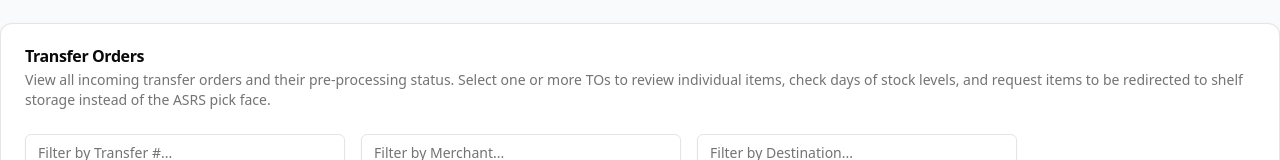
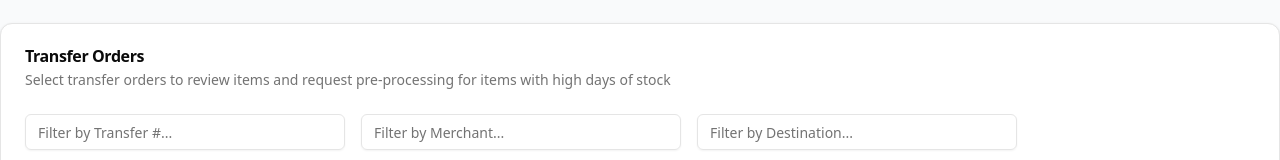
Before and after one commit to gauravgupta-ctrl/fc-putaway-preprocessing, a Next.js app: page /admin/dashboard in a window 1280 px wide. Shown: the part 220-380 px from the top of the page. Built offline with nearby package versions, Linux system fonts and the light colour scheme; no server answers; the database is empty.

Commit message:
Shorten Transfer Orders table description

```diff
--- a/app/admin/dashboard/page.tsx
+++ b/app/admin/dashboard/page.tsx
@@ -109,7 +109,7 @@ export default function DashboardPage() {
         <CardHeader>
           <CardTitle>Transfer Orders</CardTitle>
           <CardDescription>
-            View all incoming transfer orders and their pre-processing status. Select one or more TOs to review individual items, check days of stock levels, and request items to be redirected to shelf storage instead of the ASRS pick face.
+            Select transfer orders to review items and request pre-processing for items with high days of stock
           </CardDescription>
         </CardHeader>
         <CardContent>
```
